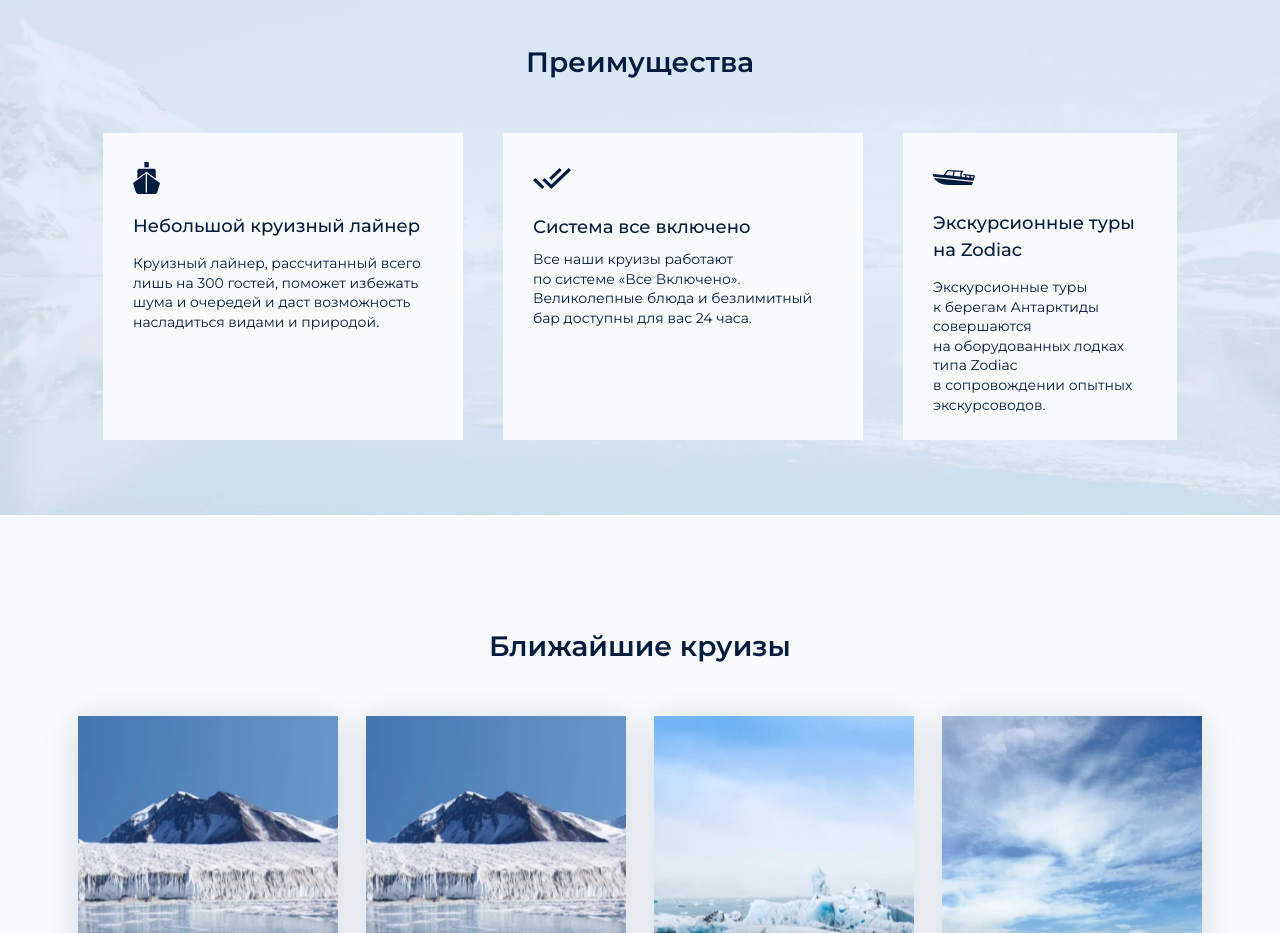
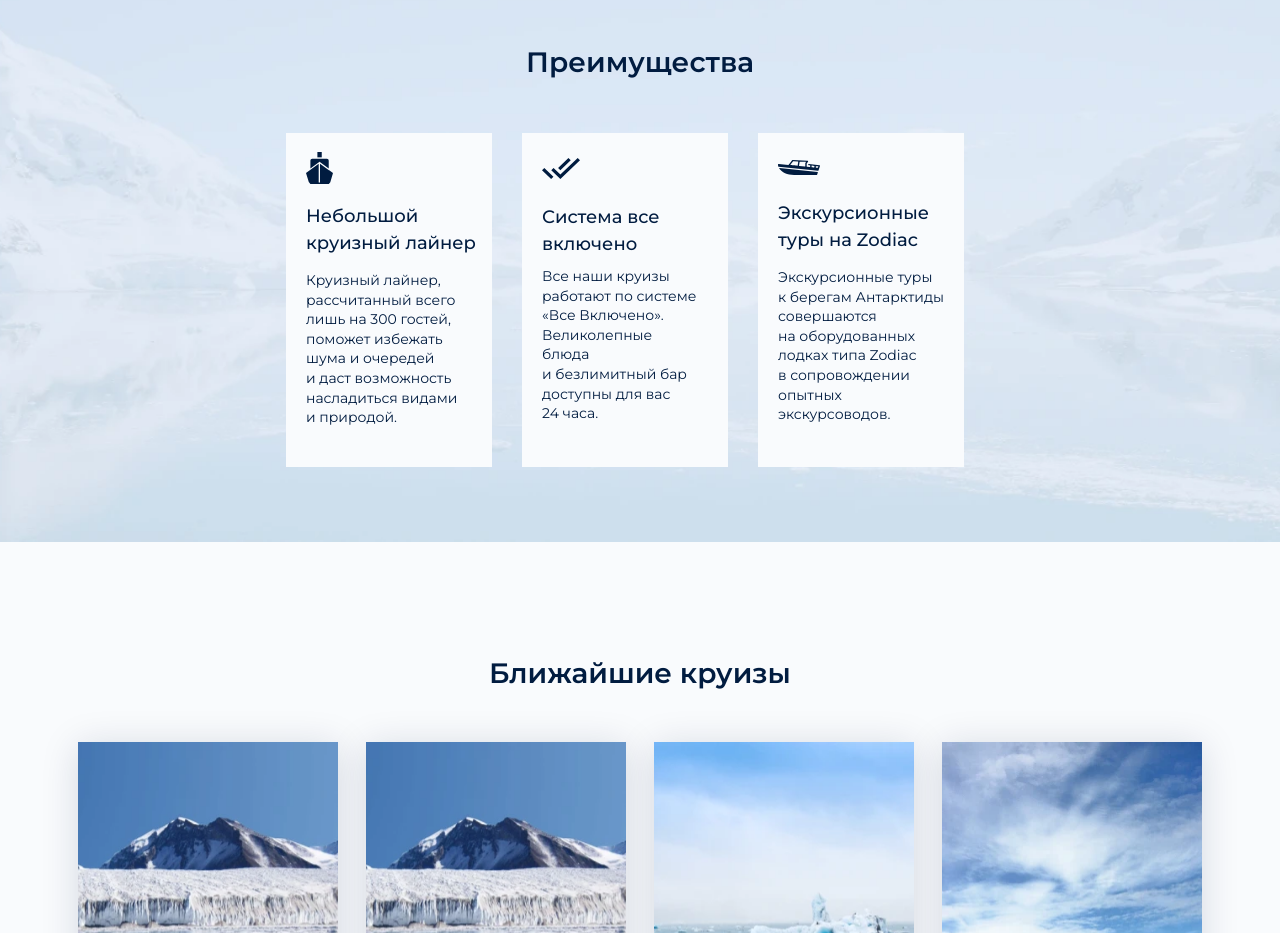
Before and after one commit to Lachugin/Antarctic, a website built with webpack: page source/index.html in a window 1280 px wide. Shown: the part 1260-2193 px from the top of the page. Built offline with nearby package versions, Linux system fonts and the light colour scheme; files whose address does not match are found by name.

Commit message:
устранения багов 1

```diff
--- a/source/sass/blocks/advantage.scss
+++ b/source/sass/blocks/advantage.scss
@@ -76,17 +76,18 @@
 .advantage__item {
   box-sizing: border-box;
   padding: 35px 30px 25px;
-  min-width: 206px;
-  max-width: 360px;
+  width: 360px;
   background: #f9fbfd;
   margin-right: 40px;
 
-  @media (max-width: 768px) {
+  @media (max-width: 1366px) {
     margin-right: 30px;
+    width: 206px;
     padding: 25px 16px 25px 20px;
   }
 
-  @media (max-width: 750px) {
+  @media (max-width: 550px) {
+    width: 290px;
     min-height: 250px;
     margin: 0 0 30px;
     padding: 25px 16px 25px 20px;
@@ -94,7 +95,9 @@
 }
 
 .advantage__item:last-child {
-  margin-right: 0;
+  @media (min-width: 1365px) {
+    margin-right: 0;
+  }
 }
 
 .advantage__item h3 {
```
Also changed, not shown: build/css/style.css, build/css/style.min.css, 1 other file.
